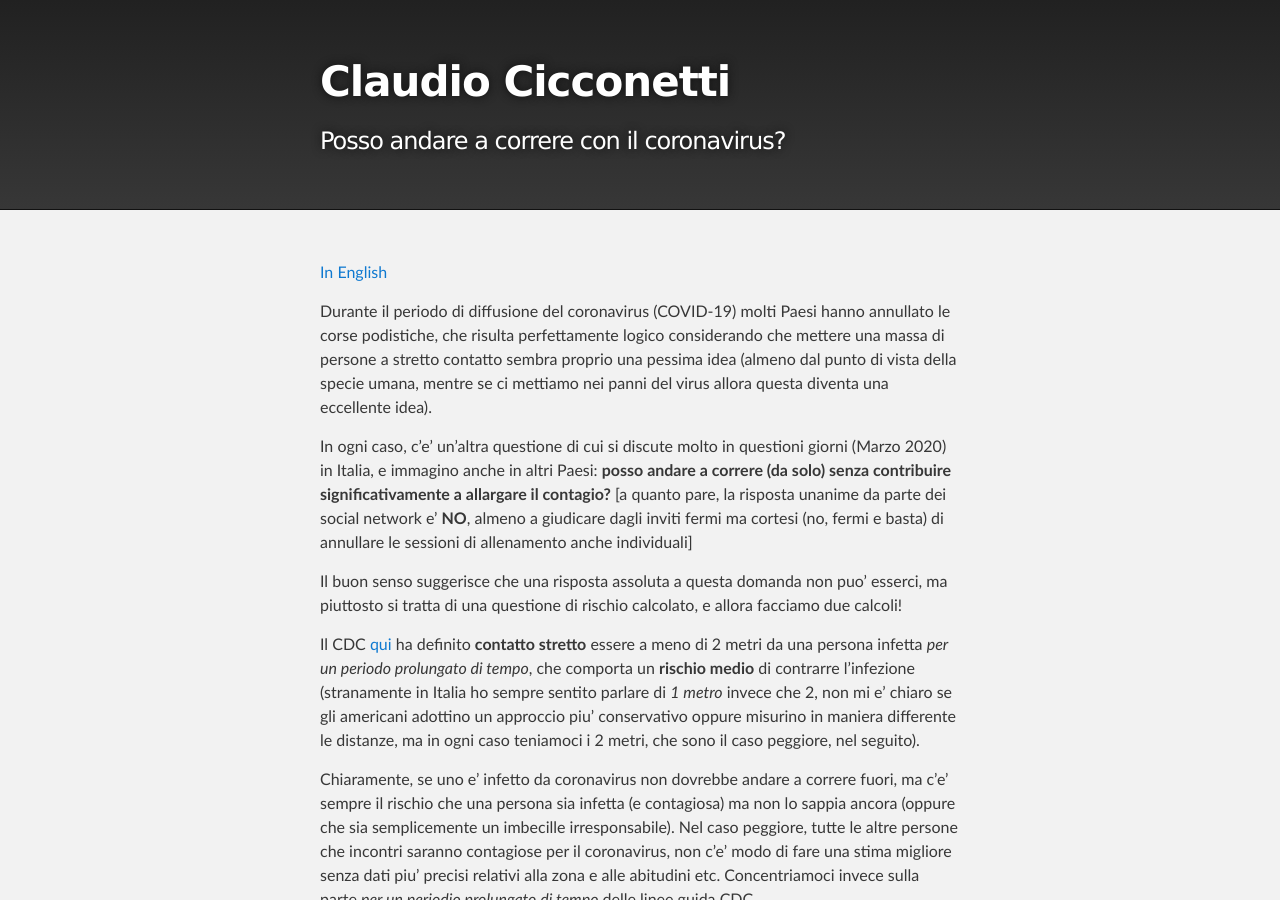
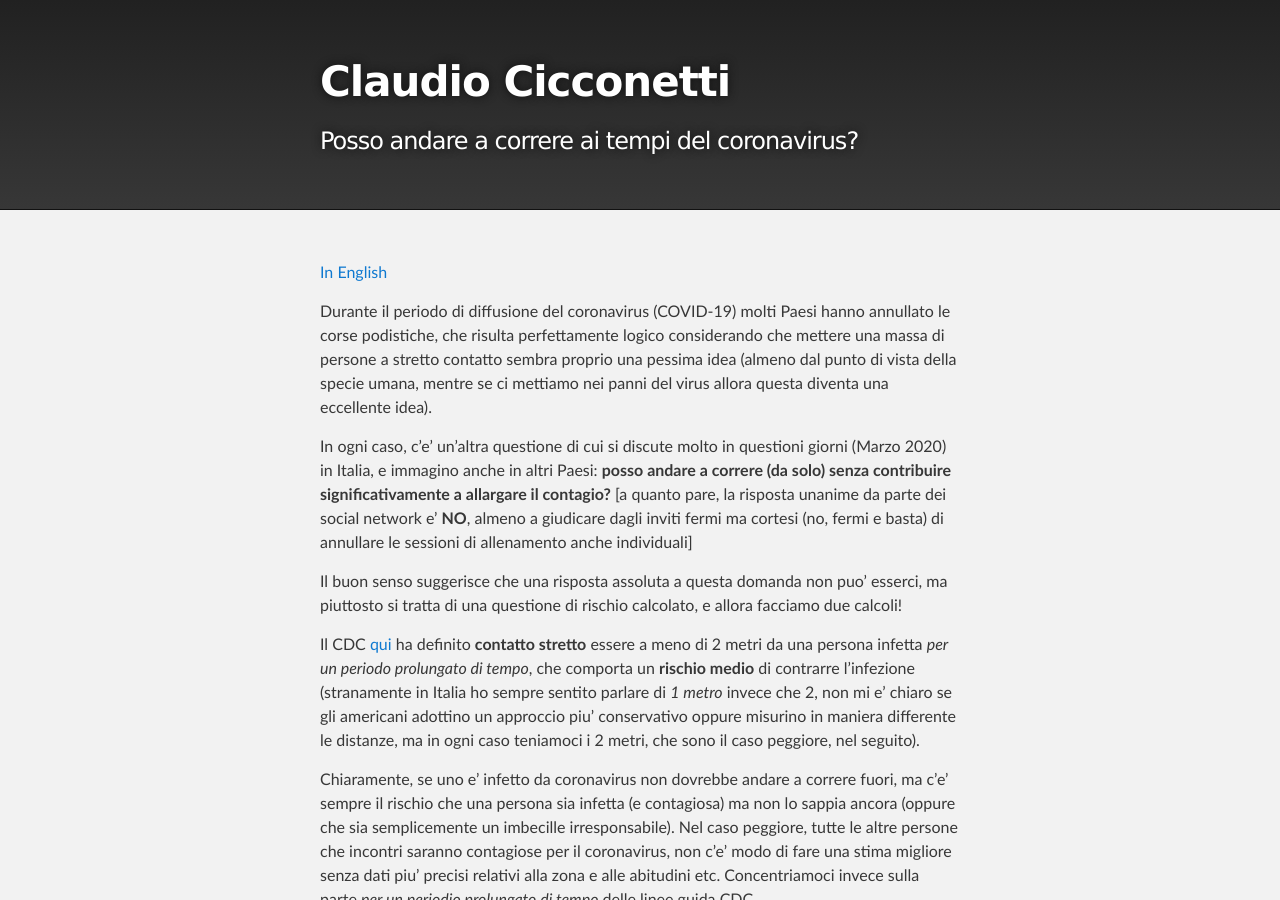
Before and after one commit to ccicconetti/ccicconetti.github.io, a Jekyll site: the page built from running-it.md, in a window 1280 px wide and 900 px high. Built offline with Jekyll 4.4.1, drawn with Linux system fonts in a browser that asks for light colours.

Commit message:
Correct running in COVID-19 times headers

```diff
--- a/running-it.md
+++ b/running-it.md
@@ -1,5 +1,5 @@
 ---
-title: "Posso andare a correre con il coronavirus?"
+title: "Posso andare a correre ai tempi del coronavirus?"
 layout: page
 ---
 
```
Also changed, not shown: running.md (+1 -1 lines).
